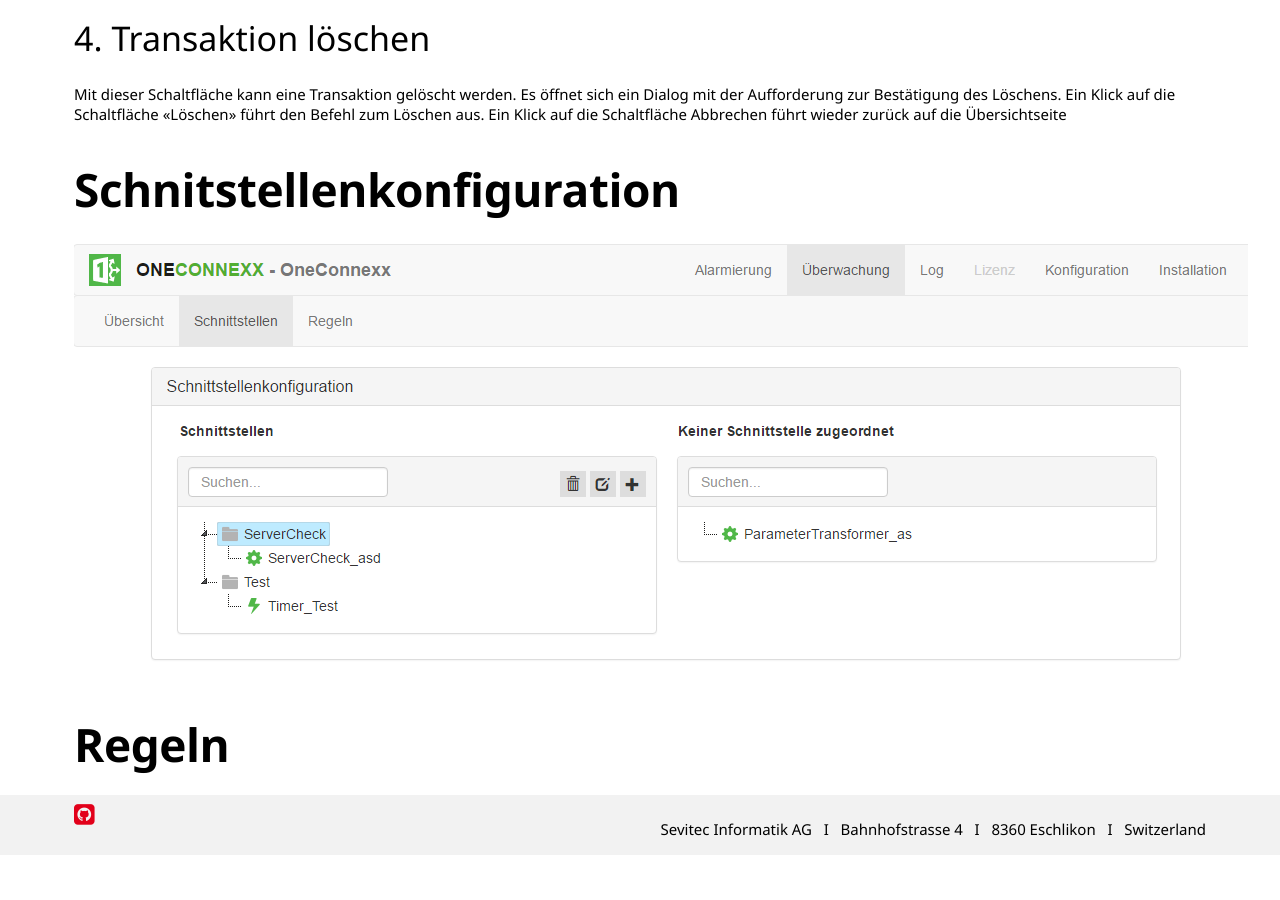
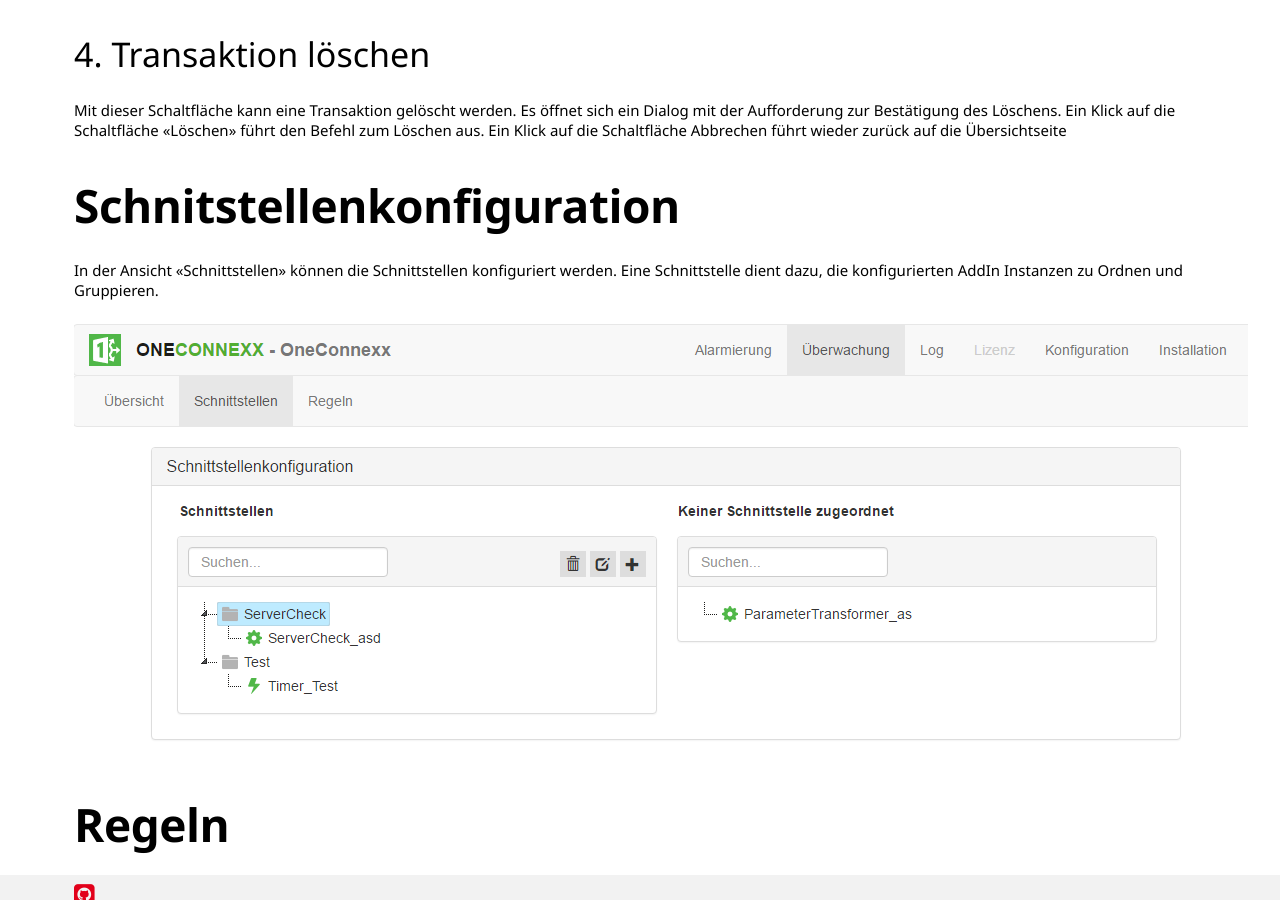
Before and after one commit to primesoft-group/oneconnexx-docs, a Jekyll site: the page built from _pages/webclient/de/ueberwachung.md, in a window 1280 px wide and 900 px high, scrolled down 2503 px. Built offline with Jekyll 4.4.1, drawn with Linux system fonts in a browser that asks for light colours; nearby versions of some CDN libraries; some web fonts are replaced; before the commit the page ends 3358 px from its top, so only the background shows below that.

Commit message:
Arbeit an Überwachungsseite

```diff
--- a/_pages/webclient/de/ueberwachung.md
+++ b/_pages/webclient/de/ueberwachung.md
@@ -3,7 +3,7 @@
 title: Überwachung
 permalink: "webclient/de/ueberwachung/"
 ---
-### __Übersicht__
+## __Übersicht__
 
 Die Kategorie Überwachung besteht aus den drei Ansichten «Übersicht», «Schnittstellen» und «Regeln». Die Hauptaufgabe der Überwachung ist es die AddIns zu verwalten, Logisch zu sortieren und die von den AddIns geschriebenen Transaktionen übersichtlich darzustellen. Weiter können Regeln zu den Transaktionen definiert werden.
 In der Übersicht werden die von den AddIns geschriebenen Transaktionen übersichtlich Dargestellt. Sie sind nach Schnittstelle gruppiert und alphabetisch sortiert und innerhalb der Gruppe nach Endpunkt Alphabetisch Sortiert.
@@ -59,6 +59,7 @@
   Mit dieser Schaltfläche kann eine Transaktion gelöscht werden. Es öffnet sich ein Dialog mit der Aufforderung zur Bestätigung des Löschens. Ein Klick auf die Schaltfläche «Löschen» führt den Befehl zum Löschen aus. Ein Klick auf die Schaltfläche Abbrechen führt wieder zurück auf die Übersichtseite
 
 ## __Schnitstellenkonfiguration__
+In der Ansicht «Schnittstellen» können die Schnittstellen konfiguriert werden. Eine Schnittstelle dient dazu, die konfigurierten AddIn Instanzen zu Ordnen und Gruppieren.
 
 ![X]({{ site.baseUrl }}/assets/content-images/webclient/de/interfaceconfiguration.png "Schnittstellenkonfiguration")
 
```
Also changed, not shown: _pages/webclient/de/log.md (+1 -1 lines).
